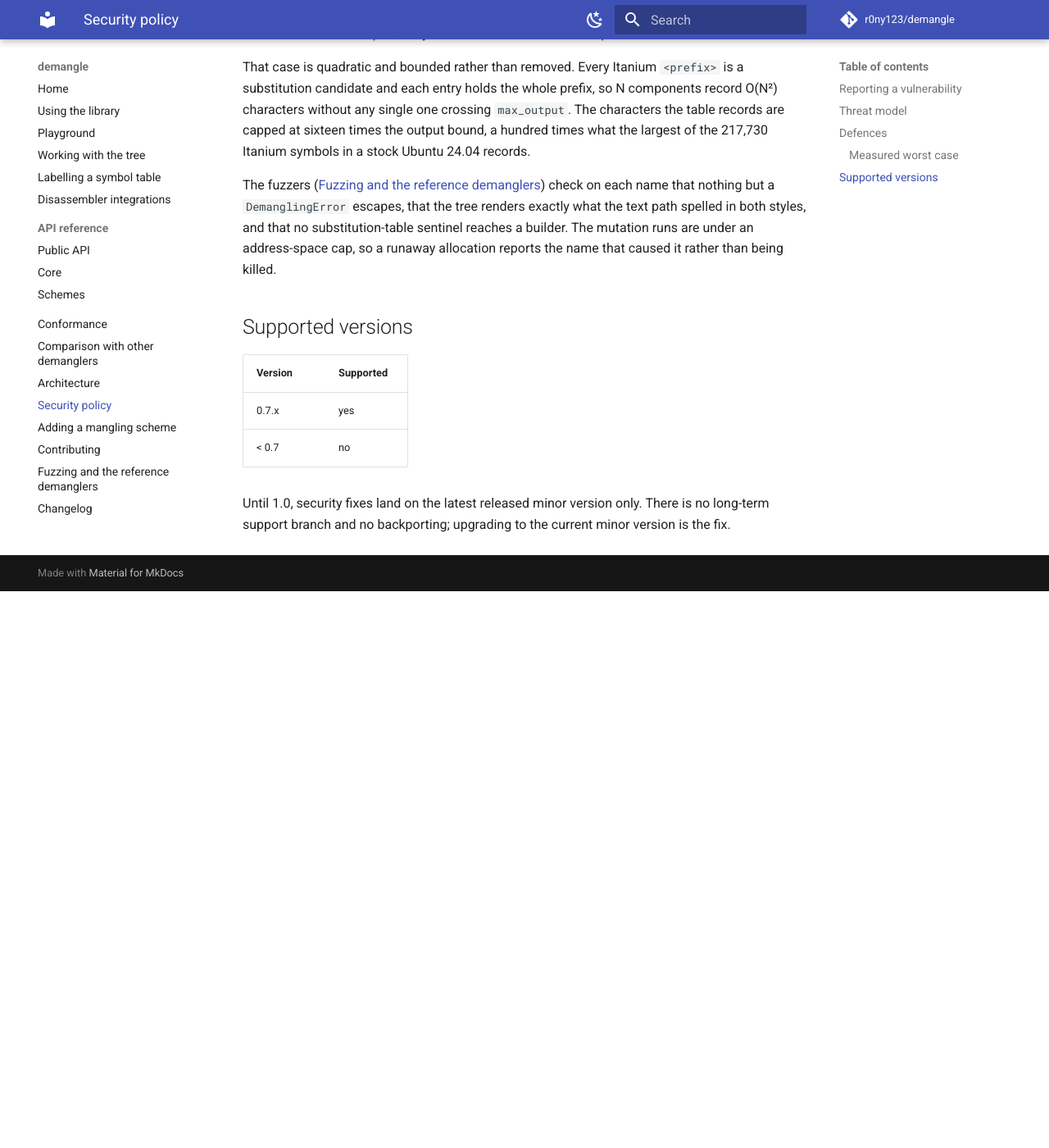
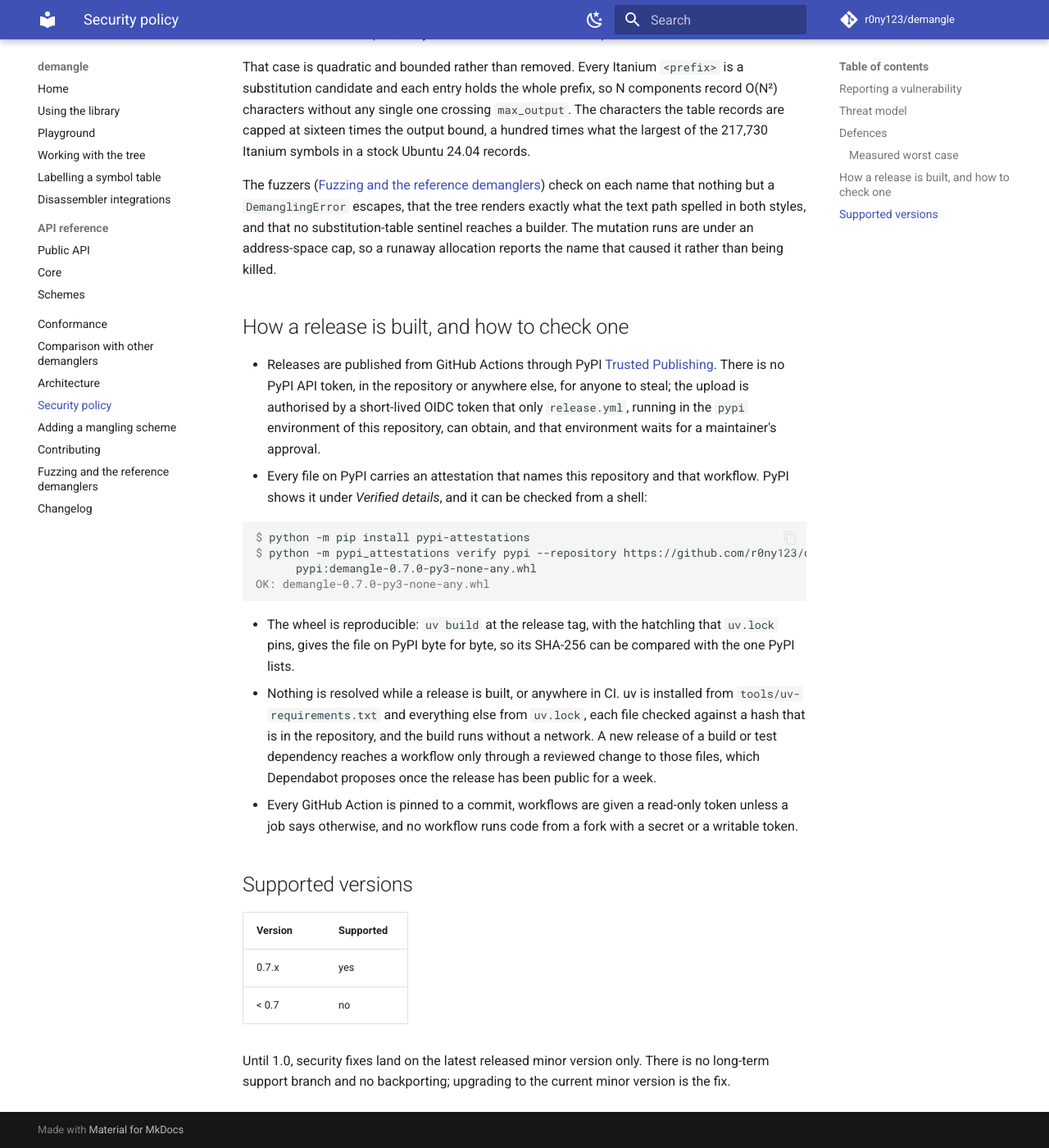
Before and after one commit to r0ny123/demangle, an MkDocs documentation site: the page built from docs/SECURITY.md, in a window 1280 px wide and 1400 px high, scrolled down 1952 px. Shown: the whole window at 82% size. Built offline with MkDocs 1.6.1 and Material for MkDocs 9.7.7, drawn with Linux system fonts in a browser that asks for light colours; comment, search, counter and statistics services are not loaded; before the commit the page ends 2673 px from its top, so only the background shows below that.

Commit message:
Install CI and release tooling by hash from the lockfile (#83)
Pin uv by hash in tools/uv-requirements.txt and install everything else from uv.lock with --require-hashes through tools/ci-install.sh. hatchling is locked as a build dependency group and distributions are built offline without isolation. The release job no longer installs twine. Dependabot updates uv.lock and the files under tools/, with a seven-day cooldown.

````diff
--- a/SECURITY.md
+++ b/SECURITY.md
@@ -87,6 +87,35 @@
 The mutation runs are under an address-space cap, so a runaway allocation reports the
 name that caused it rather than being killed.
 
+## How a release is built, and how to check one
+
+- Releases are published from GitHub Actions through PyPI
+  [Trusted Publishing](https://docs.pypi.org/trusted-publishers/). There is no PyPI API
+  token, in the repository or anywhere else, for anyone to steal; the upload is authorised
+  by a short-lived OIDC token that only `release.yml`, running in the `pypi` environment of
+  this repository, can obtain, and that environment waits for a maintainer's approval.
+- Every file on PyPI carries an attestation that names this repository and that workflow.
+  PyPI shows it under *Verified details*, and it can be checked from a shell:
+
+  ```console
+  $ python -m pip install pypi-attestations
+  $ python -m pypi_attestations verify pypi --repository https://github.com/r0ny123/demangle \
+        pypi:demangle-0.7.0-py3-none-any.whl
+  OK: demangle-0.7.0-py3-none-any.whl
+  ```
+
+- The wheel is reproducible: `uv build` at the release tag, with the hatchling that
+  `uv.lock` pins, gives the file on PyPI byte for byte, so its SHA-256 can be compared
+  with the one PyPI lists.
+- Nothing is resolved while a release is built, or anywhere in CI. uv is installed from
+  `tools/uv-requirements.txt` and everything else from `uv.lock`, each file checked against
+  a hash that is in the repository, and the build runs without a network. A new release
+  of a build or test dependency reaches a workflow only through a reviewed change to those
+  files, which Dependabot proposes once the release has been public for a week.
+- Every GitHub Action is pinned to a commit, workflows are given a read-only token unless
+  a job says otherwise, and no workflow runs code from a fork with a secret or a
+  writable token.
+
 ## Supported versions
 
 | Version | Supported |
````
Also changed, not shown: CHANGELOG.md (+15 -0 lines), pyproject.toml (+9 -0 lines), 9 other files.
